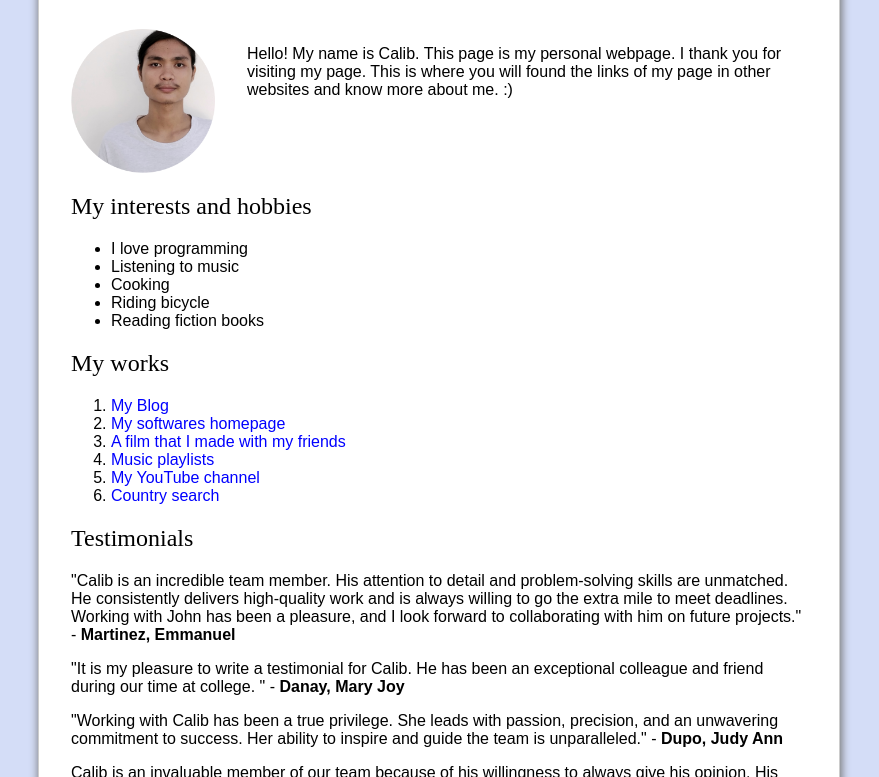
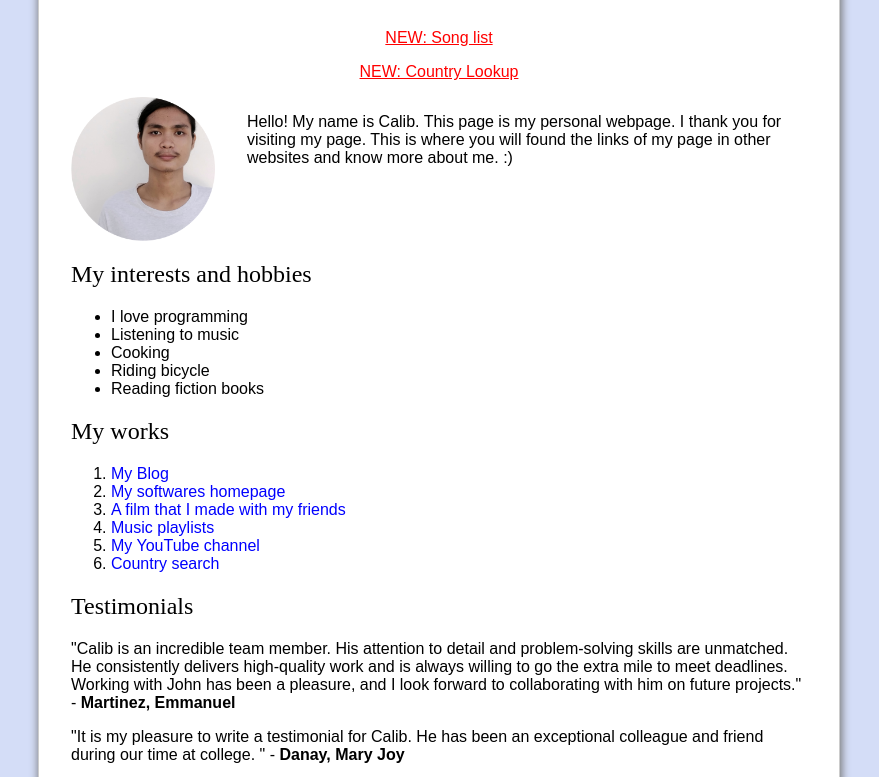
Before and after one commit to PUP-BSIT/exercise-18-hypertechs_webdev, a plain HTML site: page serrano_calib/serrano_calib.html in a window 1280 px wide. Shown: the part 121-898 px from the top of the page, without its empty margins (201-1080 px from the left). Drawn offline with Linux system fonts and the light colour scheme.

Commit message:
add links for new features

```diff
--- a/serrano_calib/serrano_calib.html
+++ b/serrano_calib/serrano_calib.html
@@ -14,6 +14,10 @@
         <span class="title-initials"
           >W</span><span class="title-text">ebpage</span>
       </h1>
+    </div>
+    <div class="content" id="new">
+      <p><a href="#song_list">NEW: Song list</a></p>
+      <p><a href="./country/country.html">NEW: Country Lookup</a></p>
     </div>
 
     <div class="content" id="intro">
@@ -133,7 +137,12 @@
           <textarea id="form_comment_text"></textarea></p>
         <p><button id="button_comment" type="button">Add comment</button></p>
       </fieldset>
+      <!--h2 class="section-title">Favourite songs</h2>
+      <div id="song_list">
+        <p>Work in progress</p>
+      </div-->
     </div></div>
     <script src="script.js"></script>
+    <!--script src="./song_list/add.js"></script-->
   </body>
 </html>
--- a/serrano_calib/style.css
+++ b/serrano_calib/style.css
@@ -19,6 +19,11 @@ body {
   border-color: #CCCCCC;
   border-style: solid;
   box-shadow: 1px 1px 9px 1px #777777;
+}
+
+#new p , #new p a{
+  text-align: center;
+  color: red;
 }
 
 #title {
```
